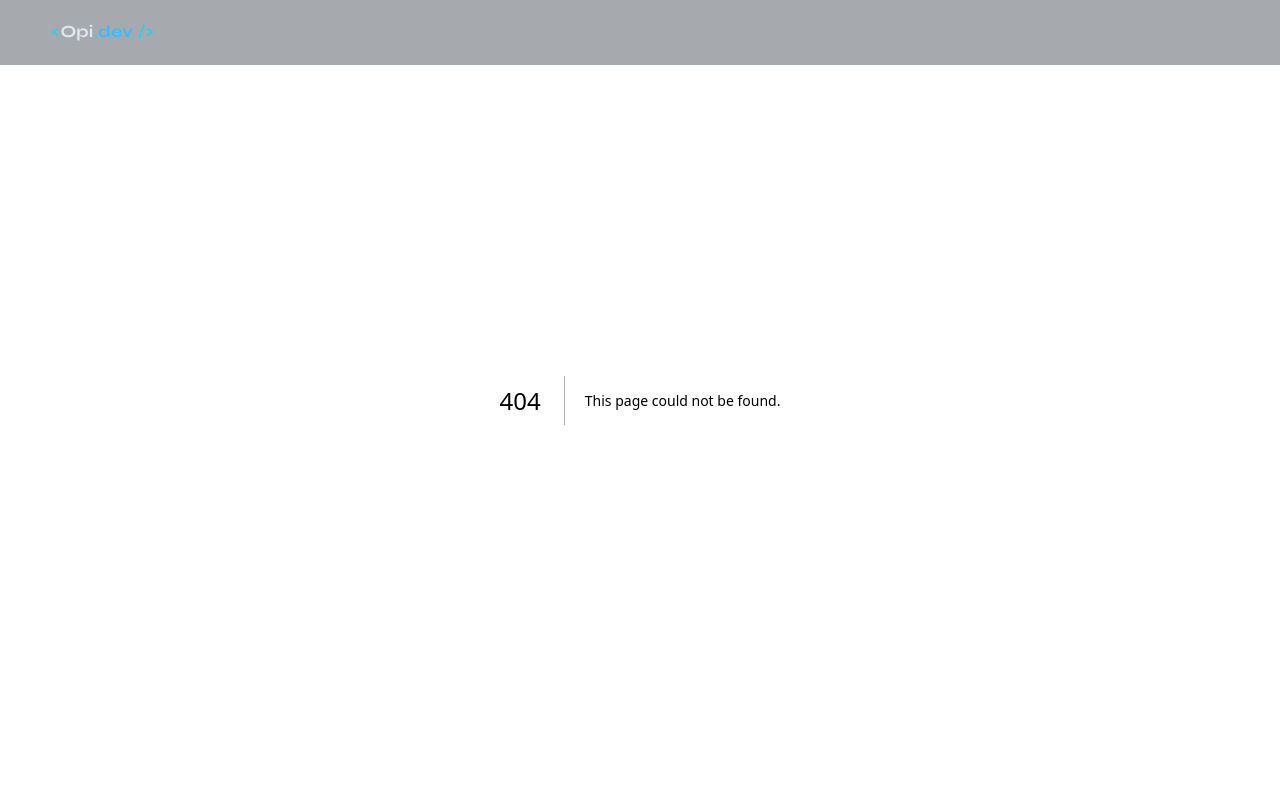
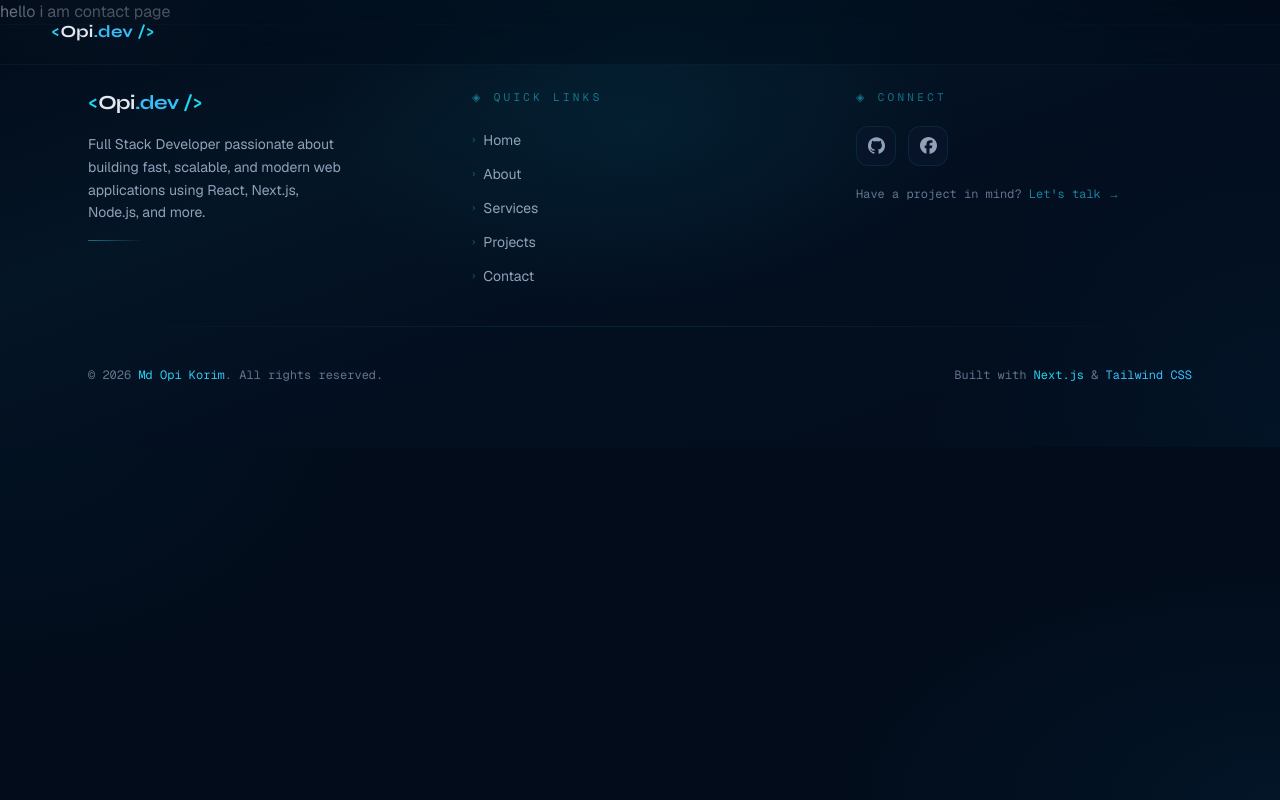
Before and after one commit to mdopi2024/full-stack-dev-portfolio, a Next.js app: page /contact in a window 1280 px wide. Before the commit this address had no page. Shown: the top 800 px of the page. Built offline with nearby package versions, Linux system fonts and the light colour scheme.

Commit message:
created contac page

```diff
--- /dev/null
+++ b/src/app/contact/page.tsx
@@ -0,0 +1,9 @@
+import React from 'react'
+
+export default function ContackPage() {
+    return (
+        <div>
+            <h1>hello i am contact page</h1>
+        </div>
+    )
+}
--- a/src/components/ContactSectionHome.tsx
+++ b/src/components/ContactSectionHome.tsx
@@ -93,7 +93,7 @@ export default function ContactSection() {
                         whileInView={{ opacity: 1, x: 0 }}
                         viewport={{ once: true }}
                         transition={{ duration: 0.6 }}
-                        className="flex flex-col  gap-8"
+                        className="flex flex-col gap-8 pl-5 md:pl-0 lg:pl-0  "
                     >
                         <div>
                             <h3 className="text-2xl font-bold text-slate-100 mb-3">
@@ -108,7 +108,7 @@ export default function ContactSection() {
                         <div className="flex flex-col gap-5">
                             {[
                                 { icon: <Mail size={16} />, text: "opikorim86@gmail.com" },
-                                { icon: <Phone size={16} />, text: "+880 1234-567890" },
+                                { icon: <Phone size={16} />, text: "+880 1910-277586" },
                                 { icon: <MapPin size={16} />, text: "Dhaka, Bangladesh" },
                             ].map((item, i) => (
                                 <div key={i} className="flex items-center gap-3">
--- a/src/components/Footer.tsx
+++ b/src/components/Footer.tsx
@@ -9,7 +9,7 @@ const LINKS = [
     { name: "About", href: "/about" },
     { name: "Services", href: "/services" },
     { name: "Projects", href: "/projects" },
-    { name: "Contact", href: "#contact" },
+    { name: "Contact", href: "/contact" },
 ];
 
 const SOCIALS = [
--- a/src/components/Navbar.tsx
+++ b/src/components/Navbar.tsx
@@ -25,7 +25,7 @@ const LINKS = [
     { label: "About", href: "/about" },
     { label: "Services", href: "/services" },
     { label: "Projects", href: "/projects" },
-    { label: "Contact", href: "#contact" },
+    { label: "Contact", href: "/contact" },
 ] as const;
 
 // ─────────────────────────────────────────────
```
